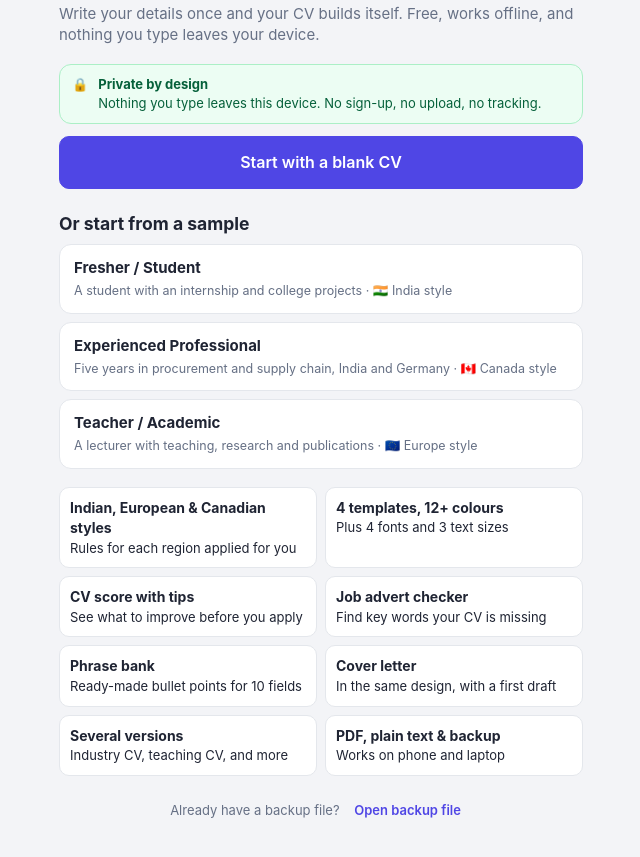
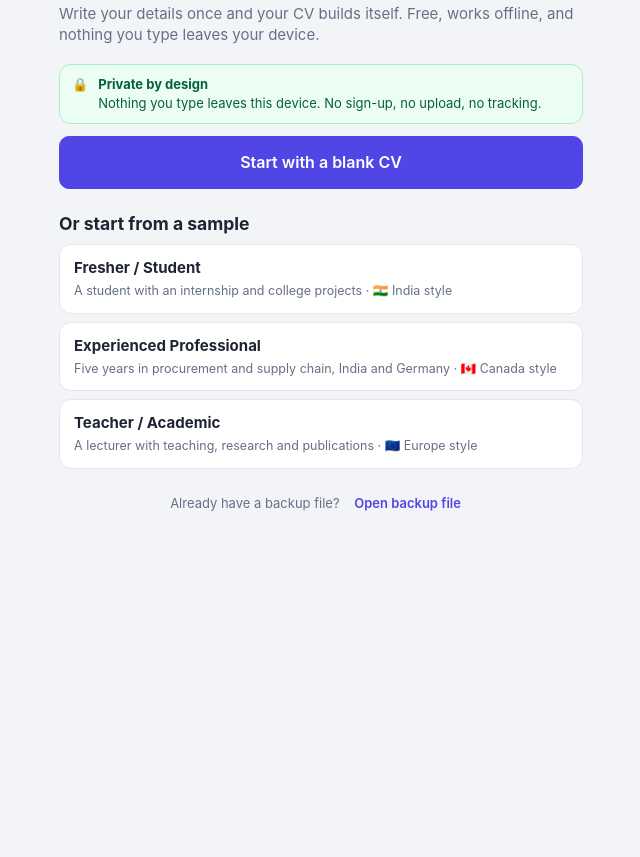
Before and after one commit to ashir-mansuri/cv-builder, a plain HTML site: page index.html in a window 1280 px wide. Shown: the part 105-962 px from the top of the page, without its empty margins (319-959 px from the left). After the commit the page ends 800 px from the top, so only its background shows below. Drawn offline with Linux system fonts and the light colour scheme.

Commit message:
Update index.html

```diff
--- a/index.html
+++ b/index.html
@@ -1523,16 +1523,6 @@ function matchKeywords(cv, ad) {
   }
   function showWelcome() {
     $('#app').hidden = true; const w = $('#welcome'); w.hidden = false;
-    const feats = [
-      ['Indian, European & Canadian styles', 'Rules for each region applied for you'],
-      ['4 templates, 12+ colours', 'Plus 4 fonts and 3 text sizes'],
-      ['CV score with tips', 'See what to improve before you apply'],
-      ['Job advert checker', 'Find key words your CV is missing'],
-      ['Phrase bank', 'Ready-made bullet points for 10 fields'],
-      ['Cover letter', 'In the same design, with a first draft'],
-      ['Several versions', 'Industry CV, teaching CV, and more'],
-      ['PDF, plain text & backup', 'Works on phone and laptop']
-    ];
     w.innerHTML = `<div class="welcome">
       <div class="brand"><span class="brand-mark">CV</span> CV Builder</div>
       <h1>Make a professional CV in minutes</h1>
@@ -1541,8 +1531,7 @@ function matchKeywords(cv, ad) {
       <button class="btn primary block" data-act="cv-new" style="padding:14px;font-size:16px">Start with a blank CV</button>
       <h3 style="margin:22px 0 8px">Or start from a sample</h3>
       ${samplesHTML()}
-      <div class="features">${feats.map(([a, b]) => `<div><b>${a}</b>${b}</div>`).join('')}</div>
-      <p class="hint" style="text-align:center">Already have a backup file? <label class="btn ghost small">Open backup file<input type="file" id="importInput" accept=".json,application/json" hidden></label></p>
+      <p class="hint" style="text-align:center;margin-top:18px">Already have a backup file? <label class="btn ghost small">Open backup file<input type="file" id="importInput" accept=".json,application/json" hidden></label></p>
     </div>`;
   }
   const samplesHTML = () => Object.entries(SAMPLES).map(([k, s]) =>
```
